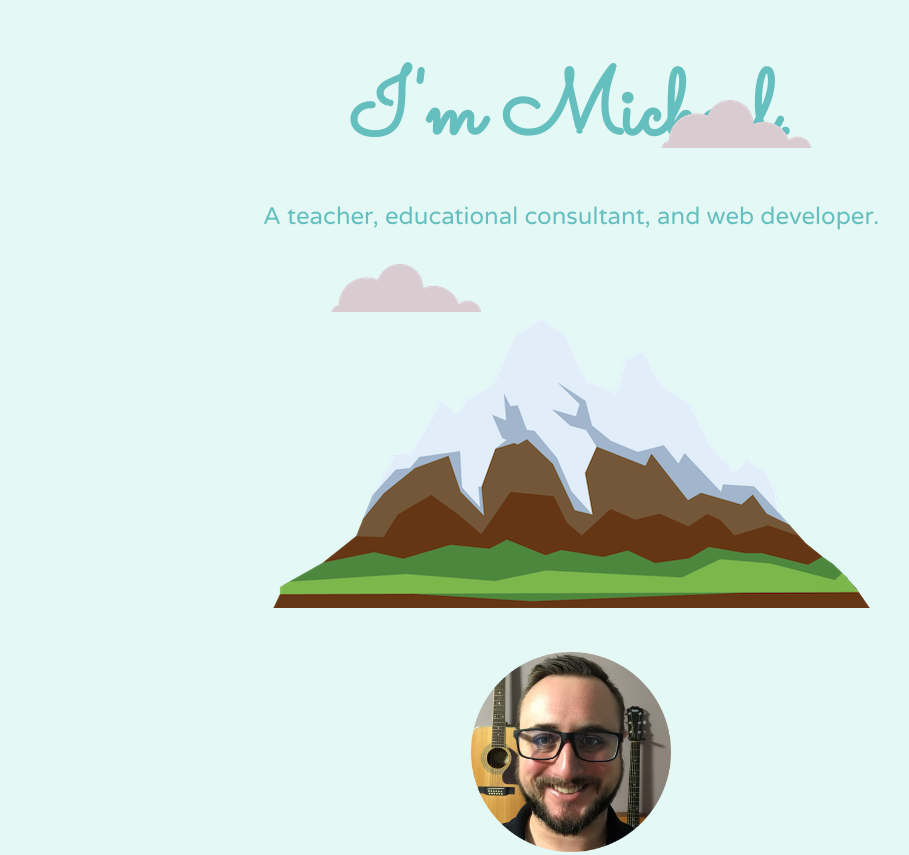
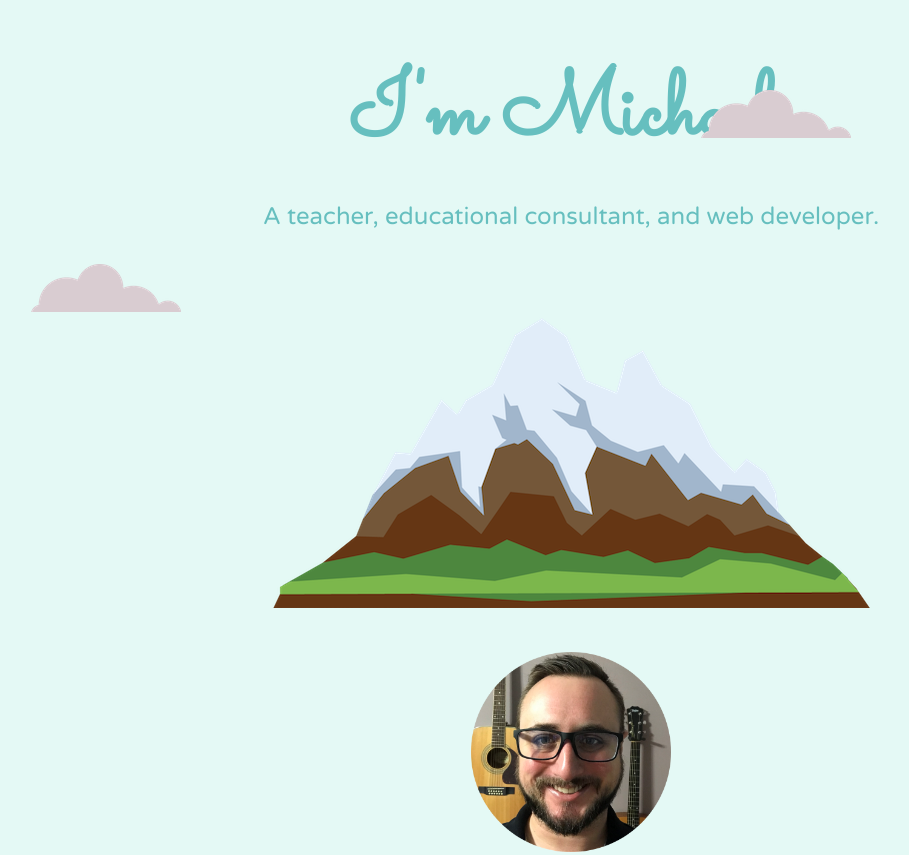
Before and after one commit to mhouk2982/Personal-Site-In-Progress-, a plain HTML site: page index.html in a window 1280 px wide. Shown: the top 855 px of the page, without its empty margins (69-978 px from the left). Drawn offline with Linux system fonts and the light colour scheme.

Commit message:
Update styles.css

```diff
--- a/styles.css
+++ b/styles.css
@@ -156,3 +156,17 @@ A:active {text-decoration: none; color: #11999E;}
   width: 40%;
   margin: 40px auto 40px;
 }
+@media (max-width: 1300px){
+
+  .top-cloud{
+    position: absolute;
+    left: 770px;
+    top: 40px;
+  }
+  .bottom-cloud{
+    position: absolute;
+    left: 100px;
+    bottom: 300px;
+  }
+
+}
```
